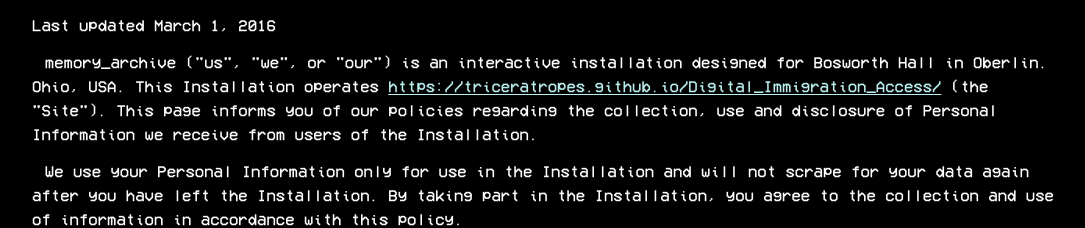
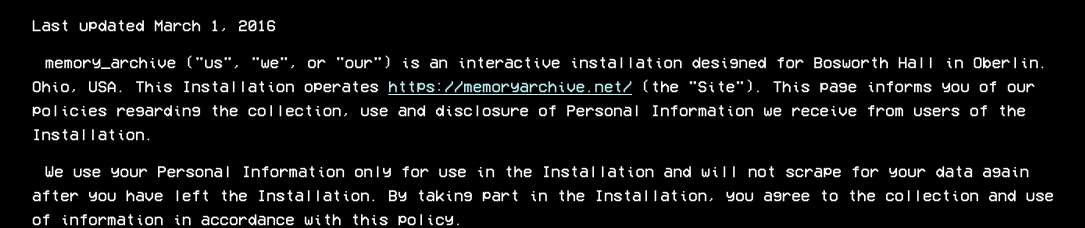
Before and after one commit to triceratropes/Digital_Immigration_Access, a plain HTML site: page privacyPolicy.html in a window 1280 px wide. Shown: the part 100-328 px from the top of the page, without its empty margins (96-1181 px from the left). Drawn offline with Linux system fonts and the light colour scheme.

Commit message:
updated privacy policy

```diff
--- a/privacyPolicy.html
+++ b/privacyPolicy.html
@@ -22,7 +22,7 @@
         memory_archive ("us", "we", or "our") is an interactive installation
         designed for Bosworth Hall in Oberlin. Ohio, USA. This Installation
         operates
-        <a href="https://triceratropes.github.io/Digital_Immigration_Access/">https://triceratropes.github.io/Digital_Immigration_Access/</a>
+        <a href="https://triceratropes.github.io/Digital_Immigration_Access/">https://memoryarchive.net/</a>
         (the "Site"). This page informs you of our policies regarding the
         collection, use and disclosure of Personal Information we receive from
         users of the Installation.
```
